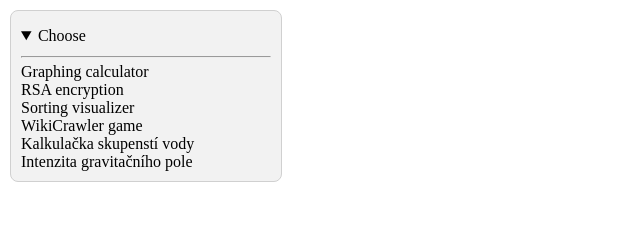
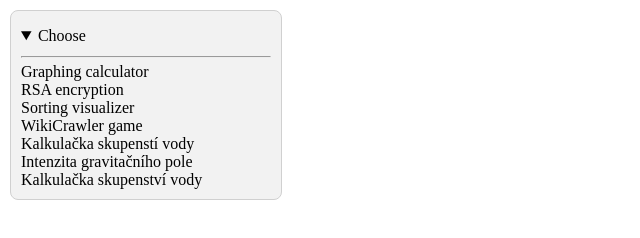
Before and after one commit to janstaffa/janstaffa.github.io, a plain HTML site: page index.html in a window 1280 px wide. Shown: the whole page, without its empty margins (0-640 px from the left). Drawn offline with Linux system fonts and the light colour scheme.

Commit message:
Update index.html

```diff
--- a/index.html
+++ b/index.html
@@ -19,6 +19,7 @@
          <li><a href="/wikicrawler">WikiCrawler game</a></li>
          <li><a href="/skupenstvi">Kalkulačka skupenstí vody</a></li>
          <li><a href="/gravitacni_pole">Intenzita gravitačního pole</a></li>
+         <li><a href="/skupenstvi">Kalkulačka skupenství vody</a></li>
       </ul>
    </details>
 
```
